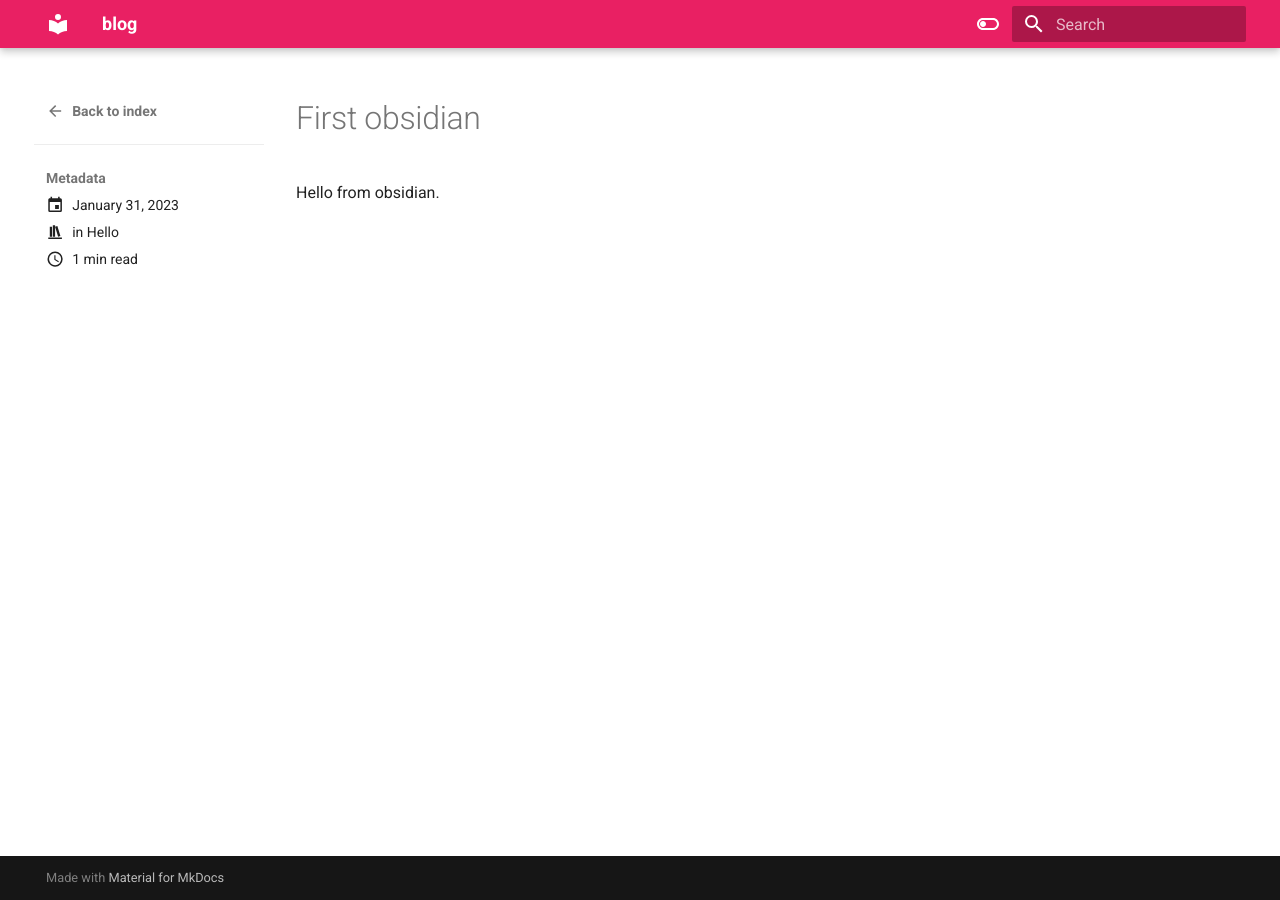
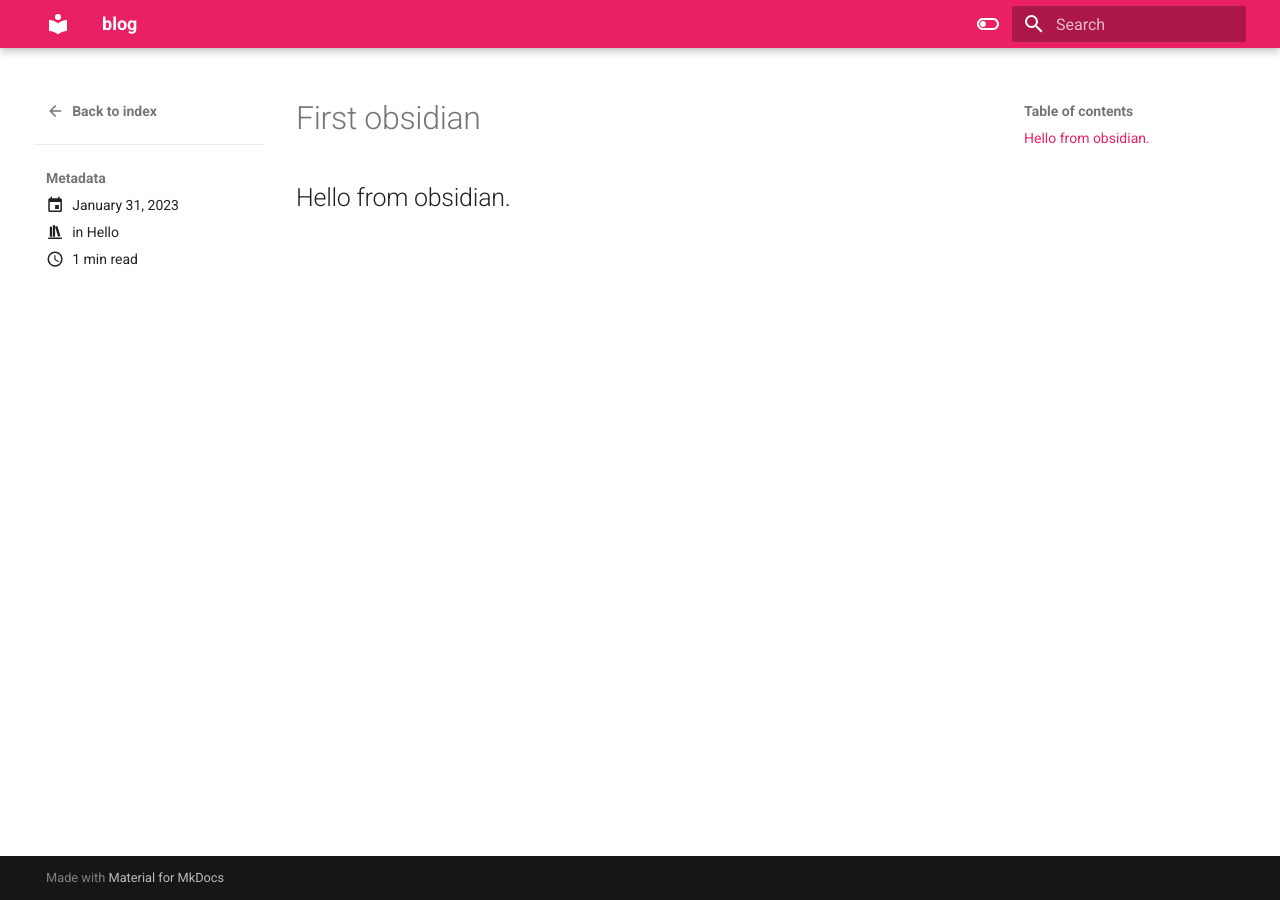
Before and after one commit to manoja328/blog, an MkDocs documentation site: the page built from docs/blog/posts/first_obsidian.md, in a window 1280 px wide. Built offline with MkDocs 1.6.1 and Material for MkDocs 9.7.7, drawn with Linux system fonts in a browser that asks for light colours.

Commit message:
[PUBLISHER] Merge #5

```diff
--- a/docs/blog/posts/first_obsidian.md
+++ b/docs/blog/posts/first_obsidian.md
@@ -8,4 +8,4 @@ tags:
   - template
 ---
 
-Hello from obsidian.
+## Hello from obsidian.
```
